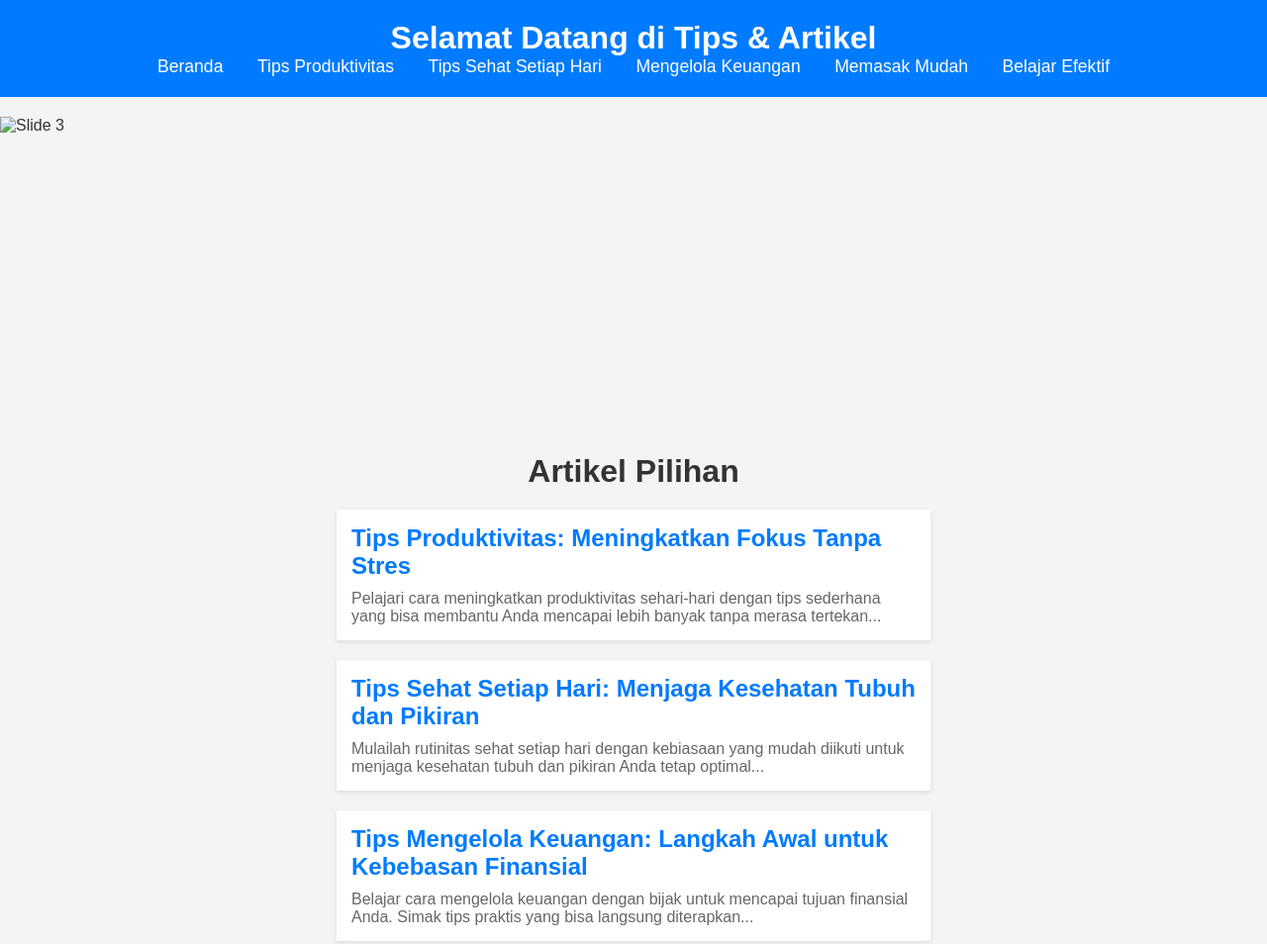
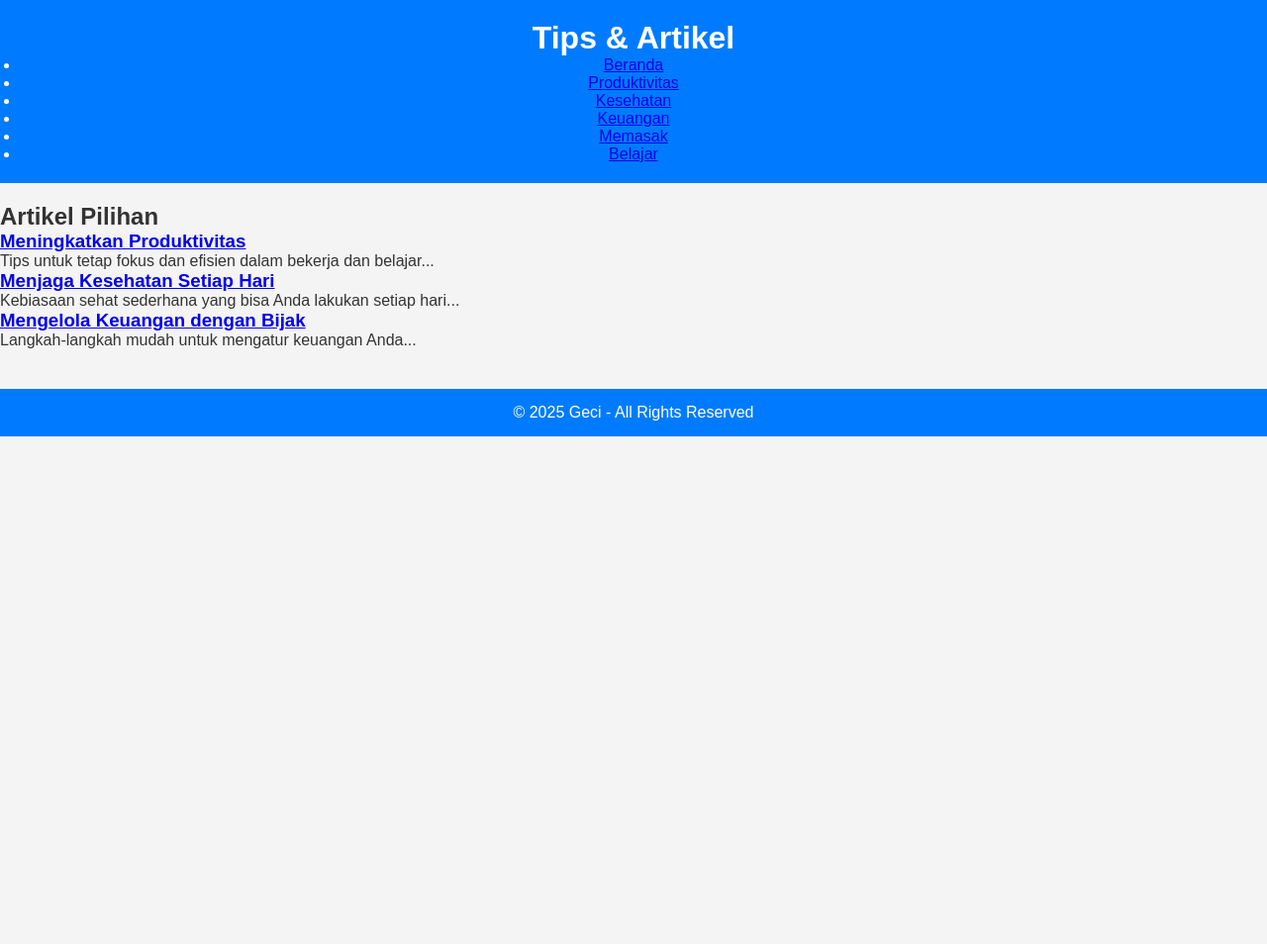
Before and after one commit to rekcless/tips, a plain HTML site: page index.html in a window 1280 px wide. Shown: the top 954 px of the page at 99% size. After the commit the page ends 800 px from the top, so only its background shows below. Drawn offline with Linux system fonts and the light colour scheme.

Commit message:
Update index.html

```diff
--- a/index.html
+++ b/index.html
@@ -3,76 +3,44 @@
 <head>
     <meta charset="UTF-8">
     <meta name="viewport" content="width=device-width, initial-scale=1.0">
-    <title>Beranda - Tips & Artikel</title>
+    <title>Tips & Artikel</title>
     <link rel="stylesheet" href="style.css">
 </head>
 <body>
     <header>
-        <div class="navbar">
-            <h1>Selamat Datang di Tips & Artikel</h1>
-            <nav>
-                <ul>
-                    <li><a href="index.html">Beranda</a></li>
-                    <li><a href="post1.html">Tips Produktivitas</a></li>
-                    <li><a href="post2.html">Tips Sehat Setiap Hari</a></li>
-                    <li><a href="post3.html">Mengelola Keuangan</a></li>
-                    <li><a href="post4.html">Memasak Mudah</a></li>
-                    <li><a href="post5.html">Belajar Efektif</a></li>
-                </ul>
-            </nav>
-        </div>
+        <h1>Tips & Artikel</h1>
+        <nav>
+            <ul>
+                <li><a href="index.html">Beranda</a></li>
+                <li><a href="post1.html">Produktivitas</a></li>
+                <li><a href="post2.html">Kesehatan</a></li>
+                <li><a href="post3.html">Keuangan</a></li>
+                <li><a href="post4.html">Memasak</a></li>
+                <li><a href="post5.html">Belajar</a></li>
+            </ul>
+        </nav>
     </header>
 
     <main>
-        <!-- Carousel Section -->
-        <section class="carousel">
-            <div class="carousel-slide">
-                <img src="carousel1.jpg" alt="Slide 1">
-                <img src="carousel2.jpg" alt="Slide 2">
-                <img src="carousel3.jpg" alt="Slide 3">
-            </div>
-        </section>
-
-        <!-- Featured Posts -->
-        <section class="featured-posts">
+        <section class="featured">
             <h2>Artikel Pilihan</h2>
-            <div class="post-preview">
-                <h3><a href="post1.html">Tips Produktivitas: Meningkatkan Fokus Tanpa Stres</a></h3>
-                <p>Pelajari cara meningkatkan produktivitas sehari-hari dengan tips sederhana yang bisa membantu Anda mencapai lebih banyak tanpa merasa tertekan...</p>
-            </div>
-
-            <div class="post-preview">
-                <h3><a href="post2.html">Tips Sehat Setiap Hari: Menjaga Kesehatan Tubuh dan Pikiran</a></h3>
-                <p>Mulailah rutinitas sehat setiap hari dengan kebiasaan yang mudah diikuti untuk menjaga kesehatan tubuh dan pikiran Anda tetap optimal...</p>
-            </div>
-
-            <div class="post-preview">
-                <h3><a href="post3.html">Tips Mengelola Keuangan: Langkah Awal untuk Kebebasan Finansial</a></h3>
-                <p>Belajar cara mengelola keuangan dengan bijak untuk mencapai tujuan finansial Anda. Simak tips praktis yang bisa langsung diterapkan...</p>
-            </div>
+            <article>
+                <h3><a href="post1.html">Meningkatkan Produktivitas</a></h3>
+                <p>Tips untuk tetap fokus dan efisien dalam bekerja dan belajar...</p>
+            </article>
+            <article>
+                <h3><a href="post2.html">Menjaga Kesehatan Setiap Hari</a></h3>
+                <p>Kebiasaan sehat sederhana yang bisa Anda lakukan setiap hari...</p>
+            </article>
+            <article>
+                <h3><a href="post3.html">Mengelola Keuangan dengan Bijak</a></h3>
+                <p>Langkah-langkah mudah untuk mengatur keuangan Anda...</p>
+            </article>
         </section>
     </main>
 
     <footer>
         <p>© 2025 Geci - All Rights Reserved</p>
     </footer>
-
-    <script>
-        // Carousel functionality
-        let index = 0;
-        const slides = document.querySelectorAll('.carousel-slide img');
-        const totalSlides = slides.length;
-
-        function changeSlide() {
-            slides.forEach(slide => slide.style.display = 'none');
-            index = (index + 1) % totalSlides;
-            slides[index].style.display = 'block';
-        }
-
-        setInterval(changeSlide, 3000);
-
-        // Initialize carousel
-        changeSlide();
-    </script>
 </body>
 </html>
```
